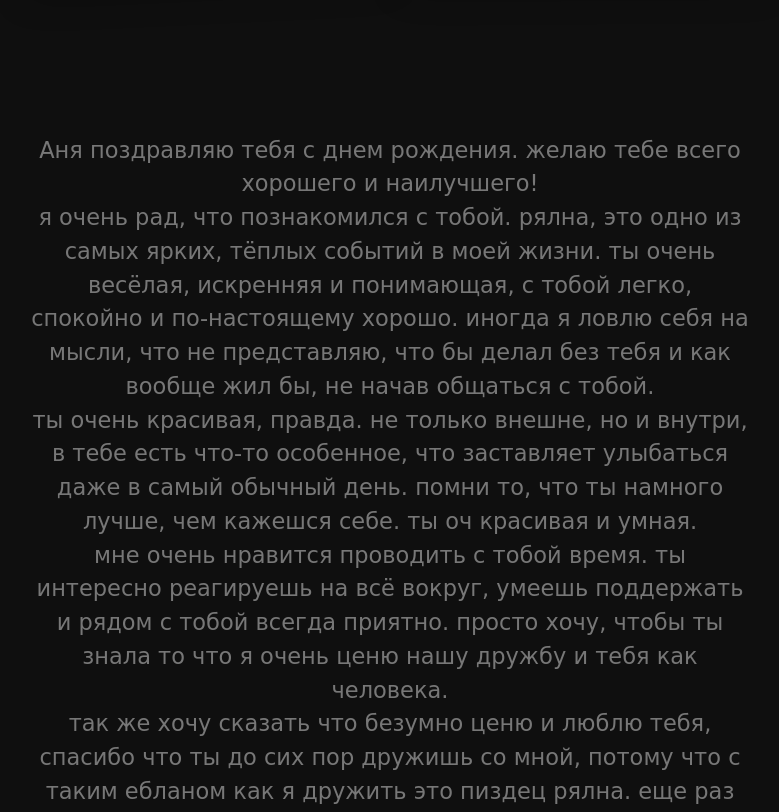
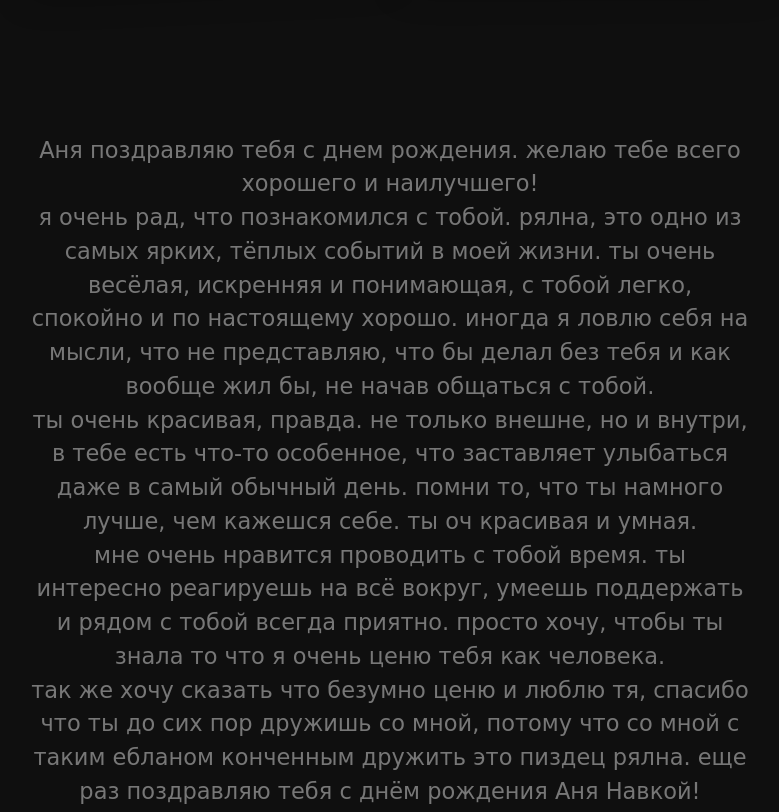
Before and after one commit to witxtly/luvanya, a plain HTML site: page index.html in a window 1280 px wide. Shown: the part 5040-5852 px from the top of the page, without its empty margins (250-1029 px from the left). Drawn offline with Linux system fonts and the light colour scheme; no server answers.

Commit message:
Update index.html

```diff
--- a/index.html
+++ b/index.html
@@ -57,13 +57,13 @@
             </div>
               <div class="page-title">Аня поздравляю тебя с днем рождения. желаю тебе всего хорошего и наилучшего! <br>
 
-я очень рад, что познакомился с тобой. рялна, это одно из самых ярких, тёплых событий в моей жизни. ты очень весёлая, искренняя и понимающая, с тобой легко, спокойно и по-настоящему хорошо. иногда я ловлю себя на мысли, что не представляю, что бы делал без тебя и как вообще жил бы, не начав общаться с тобой. <br>
+я очень рад, что познакомился с тобой. рялна, это одно из самых ярких, тёплых событий в моей жизни. ты очень весёлая, искренняя и понимающая, с тобой легко, спокойно и по настоящему хорошо. иногда я ловлю себя на мысли, что не представляю, что бы делал без тебя и как вообще жил бы, не начав общаться с тобой. <br>
 
 ты очень красивая, правда. не только внешне, но и внутри, в тебе есть что-то особенное, что заставляет улыбаться даже в самый обычный день. помни то, что ты намного лучше, чем кажешся себе. ты оч красивая и умная. <br>
 
-мне очень нравится проводить с тобой время. ты интересно реагируешь на всё вокруг, умеешь поддержать и рядом с тобой всегда приятно. просто хочу, чтобы ты знала то что я очень ценю нашу дружбу и тебя как человека.<br>
+мне очень нравится проводить с тобой время. ты интересно реагируешь на всё вокруг, умеешь поддержать и рядом с тобой всегда приятно. просто хочу, чтобы ты знала то что я очень ценю тебя как человека.<br>
 
-так же хочу сказать что безумно ценю и люблю тебя, спасибо что ты до сих пор дружишь со мной, потому что с таким ебланом как я дружить это пиздец рялна. еще раз поздравляю тебя с днём рождения Аня Навкой!</div>
+так же хочу сказать что безумно ценю и люблю тя, спасибо что ты до сих пор дружишь со мной, потому что со мной с таким ебланом конченным дружить это пиздец рялна. еще раз поздравляю тебя с днём рождения Аня Навкой!</div>
             <div class="write">
                 <div class="FutureMessage">
                     <div class="lasttext" id="future">✉ Послание себе в будущее</div>
```
